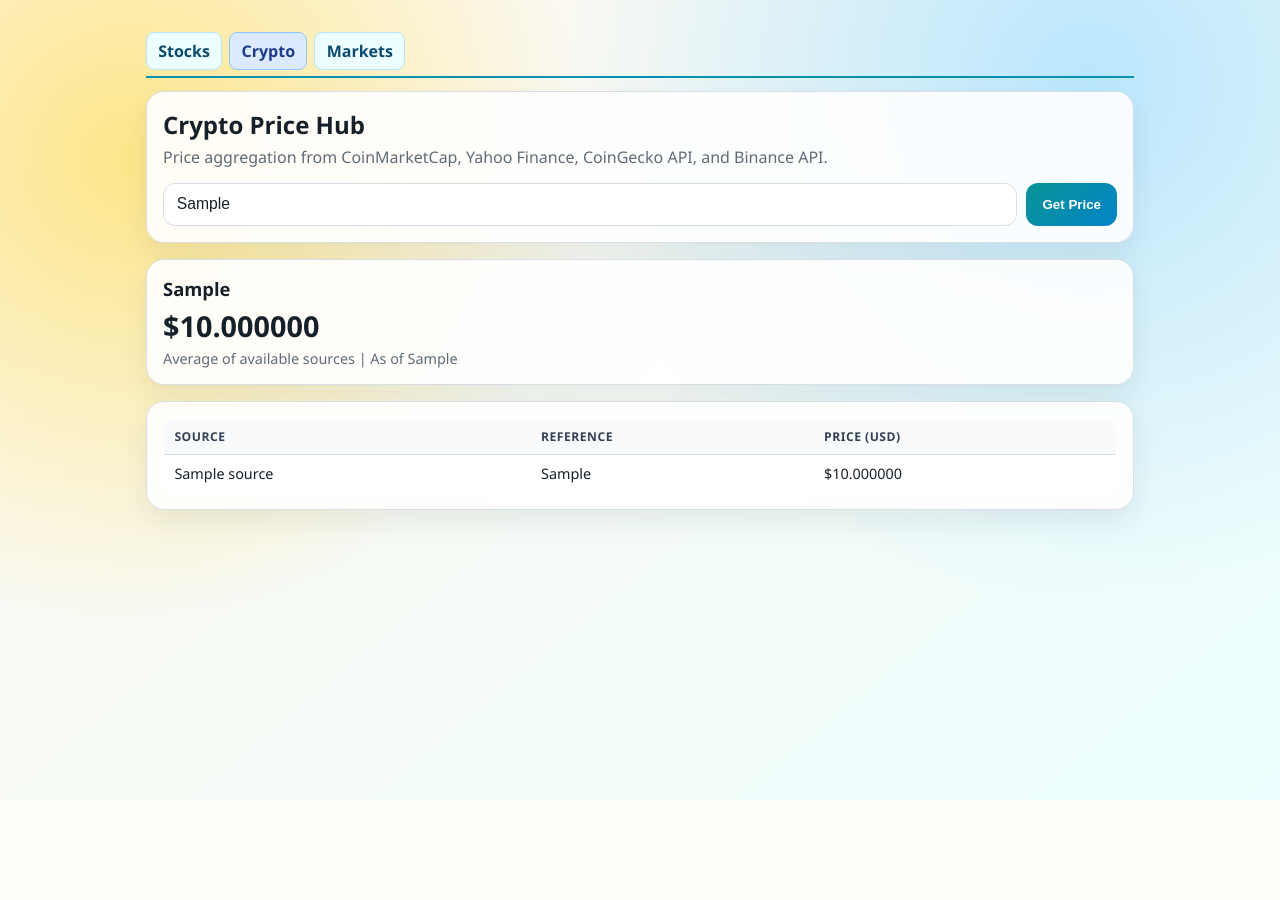
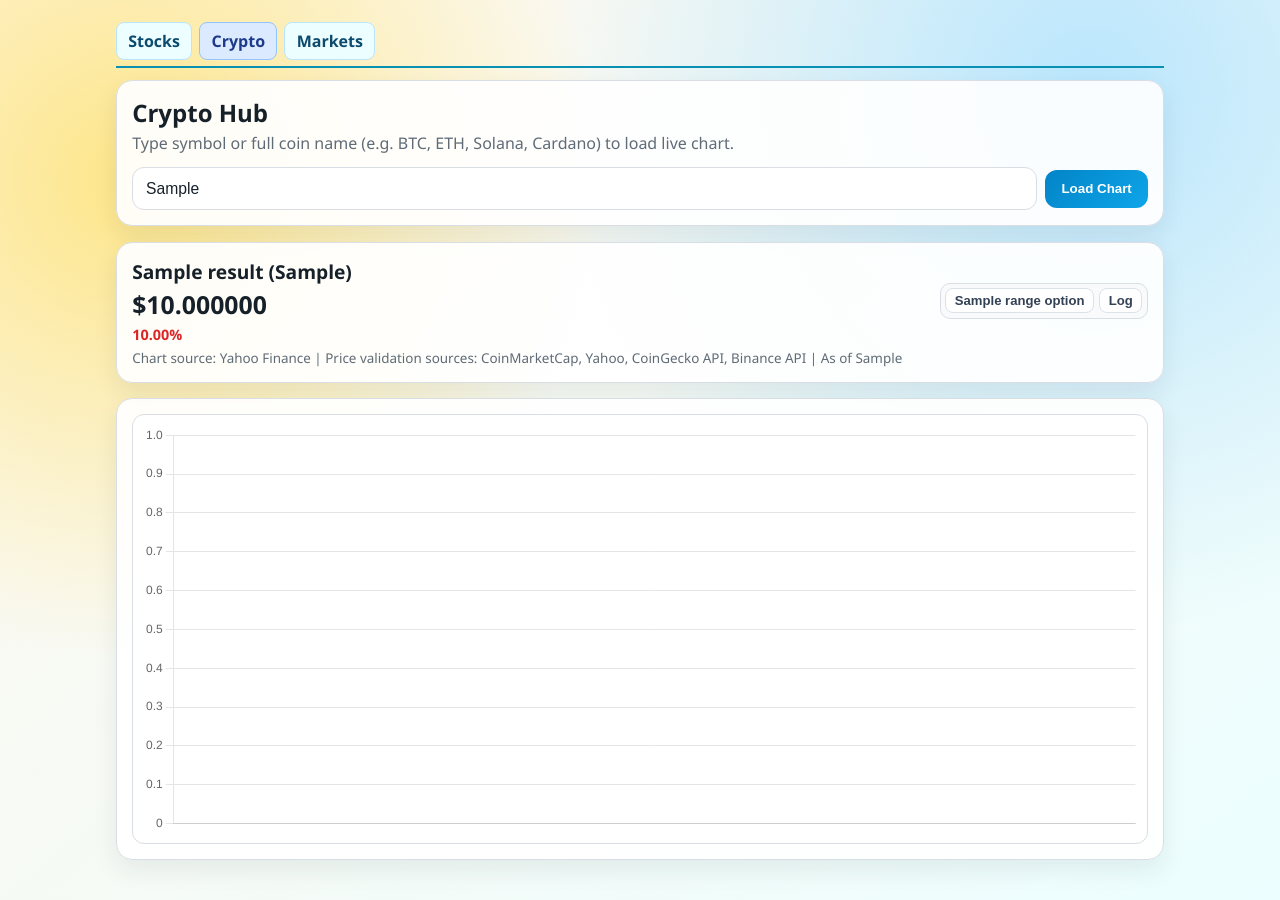
Before and after one commit to richard12386/Chatgpt, a Flask app: template templates/crypto.html in a window 1280 px wide. Before the commit the page ends 800 px from the top, so only its background shows below. Run offline with Flask 3, Linux system fonts and the light colour scheme; the template is opened without the code that fills it: most values are stand-ins (such as "Sample title", 1, 10 or a date in 2020).

Commit message:
Add Stocks/Crypto mode switch and crypto chart hub with range controls

```diff
--- a/app.py
+++ b/app.py
@@ -180,6 +180,27 @@
     as_of: str
 
 
+@dataclass
+class CryptoChartResult:
+    symbol: str
+    display_symbol: str
+    name: str
+    selected_range: str
+    current_price_usd: Optional[float]
+    change_pct: Optional[float]
+    points: list[dict[str, float | str]]
+    as_of: str
+
+
+CRYPTO_RANGE_OPTIONS = [
+    ("24h", "24h"),
+    ("1w", "1W"),
+    ("1m", "1M"),
+    ("1y", "1Y"),
+    ("all", "All"),
+]
+
+
 def _parse_price_text(raw: str) -> Optional[float]:
     if not raw:
         return None
@@ -214,6 +235,102 @@
         return price, pair
     except Exception:
         return None, pair
+
+
+def _normalize_crypto_range(raw_range: str) -> str:
+    allowed = {x[0] for x in CRYPTO_RANGE_OPTIONS}
+    return raw_range if raw_range in allowed else "24h"
+
+
+def _resolve_crypto_input(query: str) -> tuple[str, str]:
+    raw = (query or "").strip()
+    if not raw:
+        raise ValueError("Please enter a crypto symbol or coin name.")
+
+    symbol_guess = _normalize_crypto_symbol(raw)
+    raw_upper = raw.upper()
+    # Treat as direct symbol mostly when user enters short uppercase ticker-like input.
+    is_symbol_like = bool(re.fullmatch(r"[A-Z0-9]{2,10}", raw_upper))
+    if is_symbol_like and (raw == raw_upper or raw_upper.endswith("USD") or raw_upper.endswith("USDT")):
+        return symbol_guess, symbol_guess
+
+    try:
+        payload = _request_json_with_retry(
+            "https://api.coingecko.com/api/v3/search",
+            {"query": raw},
+            retries=2,
+            timeout=10,
+        )
+        coins = payload.get("coins", []) if isinstance(payload, dict) else []
+        if coins:
+            exact = None
+            raw_l = raw.lower()
+            for coin in coins:
+                if str(coin.get("name", "")).lower() == raw_l or str(coin.get("symbol", "")).lower() == raw_l:
+                    exact = coin
+                    break
+            if exact:
+                chosen = exact
+            else:
+                # Prefer ranked projects if available.
+                chosen = sorted(
+                    coins,
+                    key=lambda c: (
+                        10_000 if c.get("market_cap_rank") in (None, "", 0) else int(c.get("market_cap_rank"))
+                    ),
+                )[0]
+            sym = _normalize_crypto_symbol(str(chosen.get("symbol", "")))
+            nm = str(chosen.get("name") or sym)
+            if sym:
+                return sym, nm
+    except Exception:
+        pass
+
+    raise ValueError("Crypto symbol/name not found. Try e.g. BTC, ETH, Solana, Cardano.")
+
+
+def _fetch_crypto_chart_yahoo(base_symbol: str, selected_range: str) -> tuple[list[dict[str, float | str]], Optional[float], Optional[float]]:
+    yahoo_symbol = f"{base_symbol}-USD"
+    range_map = {
+        "24h": ("1d", "5m"),
+        "1w": ("7d", "30m"),
+        "1m": ("1mo", "1h"),
+        "1y": ("1y", "1d"),
+        "all": ("max", "1d"),
+    }
+    req_range, req_interval = range_map.get(selected_range, ("1d", "5m"))
+
+    payload = _request_json_with_retry(
+        f"https://query1.finance.yahoo.com/v8/finance/chart/{yahoo_symbol}",
+        {"range": req_range, "interval": req_interval},
+        retries=2,
+        timeout=12,
+    )
+
+    rows = ((payload.get("chart") or {}).get("result")) or []
+    if not rows:
+        return [], None, None
+
+    row = rows[0]
+    timestamps = row.get("timestamp") or []
+    quote0 = (((row.get("indicators") or {}).get("quote") or [{}])[0]) or {}
+    closes = quote0.get("close") or []
+
+    points: list[dict[str, float | str]] = []
+    for ts, close in zip(timestamps, closes):
+        if close is None:
+            continue
+        dt = datetime.fromtimestamp(int(ts), tz=timezone.utc)
+        label = dt.strftime("%m-%d %H:%M") if selected_range in {"24h", "1w"} else dt.strftime("%Y-%m-%d")
+        points.append({"label": label, "price": float(close)})
+
+    if not points:
+        return [], None, None
+
+    first_price = float(points[0]["price"])
+    last_price = float(points[-1]["price"])
+    change_pct = ((last_price - first_price) / first_price * 100.0) if first_price else None
+    return points, last_price, change_pct
 
 
 def _fetch_crypto_price_coingecko(base_symbol: str) -> tuple[Optional[float], str]:
@@ -1854,22 +1971,43 @@
 def crypto():
     current_user = _get_current_user()
     input_value = ""
-    result: Optional[CryptoPriceResult] = None
+    result: Optional[CryptoChartResult] = None
     error: Optional[str] = None
+    selected_range = "24h"
+    log_scale = "0"
 
     if request.method == "POST":
         input_value = request.form.get("symbol", "").strip()
+        selected_range = _normalize_crypto_range(request.form.get("range", "24h"))
+        log_scale = "1" if request.form.get("log_scale") == "1" else "0"
     elif request.args.get("symbol"):
         input_value = request.args.get("symbol", "").strip()
+        selected_range = _normalize_crypto_range(request.args.get("range", "24h"))
+        log_scale = "1" if request.args.get("log_scale") == "1" else "0"
 
     if input_value:
         try:
-            result = get_crypto_price_summary(input_value)
+            base_symbol, coin_name = _resolve_crypto_input(input_value)
+            points, current_price, change_pct = _fetch_crypto_chart_yahoo(base_symbol, selected_range)
+            if not points:
+                raise ValueError("Could not load chart data for this coin right now.")
+            summary = get_crypto_price_summary(base_symbol)
+            display_price = summary.price_usd if summary.price_usd is not None else current_price
+            result = CryptoChartResult(
+                symbol=base_symbol,
+                display_symbol=f"{base_symbol}/USD",
+                name=coin_name,
+                selected_range=selected_range,
+                current_price_usd=display_price,
+                change_pct=change_pct,
+                points=points,
+                as_of=time.strftime("%Y-%m-%d %H:%M:%S"),
+            )
         except ValueError as exc:
             error = str(exc)
         except Exception:
             app.logger.exception("Unexpected crypto lookup error: %s", input_value)
-            error = "Could not load crypto price right now. Please try again."
+            error = "Could not load crypto chart right now. Please try again."
     elif request.method == "POST":
         error = "Please enter a crypto symbol."
 
@@ -1877,6 +2015,9 @@
         "crypto.html",
         current_user=current_user,
         input_value=input_value,
+        selected_range=selected_range,
+        range_options=CRYPTO_RANGE_OPTIONS,
+        log_scale=log_scale,
         result=result,
         error=error,
     )
--- a/templates/crypto.html
+++ b/templates/crypto.html
@@ -3,17 +3,19 @@
 <head>
   <meta charset="utf-8">
   <meta name="viewport" content="width=device-width, initial-scale=1">
-  <title>Crypto Price Hub</title>
+  <title>Crypto Hub</title>
   <style>
     :root {
       --bg-1: #fff7ed;
       --bg-2: #ecfeff;
       --ink: #162029;
       --muted: #5f6b76;
-      --panel: rgba(255, 255, 255, 0.9);
+      --panel: rgba(255, 255, 255, 0.92);
       --line: #d9dee4;
-      --accent: #0a9396;
+      --accent: #0284c7;
       --danger: #b42318;
+      --up: #0f766e;
+      --down: #dc2626;
     }
     * { box-sizing: border-box; }
     body {
@@ -27,12 +29,12 @@
       min-height: 100vh;
     }
     .page {
-      max-width: 1020px;
+      max-width: 1080px;
       margin: 0 auto;
-      padding: 2rem 1rem 3rem;
+      padding: 1.4rem 1rem 2.5rem;
     }
     .topnav {
-      margin-bottom: 0.8rem;
+      margin-bottom: 0.75rem;
       border-bottom: 2px solid #0891b2;
       padding-bottom: 0.35rem;
       display: flex;
@@ -46,7 +48,7 @@
       background: #ecfeff;
       text-decoration: none;
       font-weight: 800;
-      padding: 0.45rem 0.7rem;
+      padding: 0.44rem 0.7rem;
       border-radius: 8px;
       display: inline-block;
     }
@@ -55,21 +57,21 @@
       color: #1e3a8a;
       border-color: #93c5fd;
     }
-    .topnav .spacer { flex: 1; }
     .hero, .card {
       background: var(--panel);
       border: 1px solid var(--line);
-      border-radius: 18px;
-      box-shadow: 0 12px 28px rgba(22, 32, 41, 0.08);
-      padding: 1rem;
+      border-radius: 16px;
+      box-shadow: 0 10px 24px rgba(22, 32, 41, 0.08);
+      padding: 0.95rem;
     }
-    h1 { margin: 0 0 0.35rem; }
+    h1 { margin: 0 0 0.2rem; }
     .lead { margin: 0; color: var(--muted); }
-    form {
-      margin-top: 0.9rem;
+    .query-form {
+      margin-top: 0.8rem;
       display: grid;
       grid-template-columns: 1fr auto;
-      gap: 0.6rem;
+      gap: 0.55rem;
+      align-items: center;
     }
     input[type="text"] {
       width: 100%;
@@ -83,56 +85,89 @@
     button {
       border: 0;
       border-radius: 12px;
-      background: linear-gradient(135deg, var(--accent), #0284c7);
+      background: linear-gradient(135deg, var(--accent), #0ea5e9);
       color: #fff;
       font-weight: 700;
       padding: 0.72rem 1rem;
       cursor: pointer;
     }
     .error {
-      margin-top: 1rem;
+      margin-top: 0.85rem;
       color: var(--danger);
       background: #fef3f2;
       border: 1px solid #fecdca;
       border-radius: 12px;
       padding: 0.7rem 0.8rem;
     }
-    .results { margin-top: 1rem; display: grid; gap: 1rem; }
-    .headline {
-      font-size: 1.15rem;
+    .results {
+      margin-top: 0.95rem;
+      display: grid;
+      gap: 0.9rem;
+    }
+    .head-row {
+      display: flex;
+      justify-content: space-between;
+      align-items: center;
+      gap: 0.8rem;
+      flex-wrap: wrap;
+    }
+    .coin-title {
+      margin: 0;
+      font-size: 1.2rem;
+      font-weight: 900;
+    }
+    .price {
+      margin: 0.16rem 0 0;
+      font-size: 1.55rem;
+      font-weight: 900;
+    }
+    .change {
+      margin: 0.2rem 0 0;
+      font-size: 0.9rem;
       font-weight: 800;
-      margin: 0 0 0.35rem;
     }
-    .price-big {
-      font-size: 1.8rem;
-      font-weight: 900;
-      margin: 0;
+    .change.up { color: var(--up); }
+    .change.down { color: var(--down); }
+    .range-row {
+      display: inline-flex;
+      gap: 0.35rem;
+      padding: 0.3rem;
+      border: 1px solid var(--line);
+      border-radius: 10px;
+      background: #f8fafc;
+      flex-wrap: wrap;
     }
-    .subtle { color: var(--muted); font-size: 0.9rem; margin: 0.25rem 0 0; }
-    table {
-      width: 100%;
-      border-collapse: collapse;
+    .range-btn {
+      border: 1px solid #dbe2ea;
+      background: #fff;
+      color: #334155;
+      border-radius: 8px;
+      padding: 0.3rem 0.52rem;
+      font-size: 0.82rem;
+      font-weight: 800;
+      cursor: pointer;
+      line-height: 1;
+    }
+    .range-btn.active {
+      background: #dbeafe;
+      border-color: #93c5fd;
+      color: #1e3a8a;
+    }
+    .chart-wrap {
+      height: 430px;
+      background: #fff;
       border: 1px solid var(--line);
       border-radius: 12px;
-      overflow: hidden;
-      background: #fff;
-      font-size: 0.9rem;
+      padding: 0.6rem;
     }
-    th, td {
-      border-bottom: 1px solid var(--line);
-      padding: 0.55rem 0.65rem;
-      text-align: left;
+    .subtle {
+      margin: 0.35rem 0 0;
+      color: var(--muted);
+      font-size: 0.84rem;
     }
-    tr:last-child td { border-bottom: 0; }
-    th {
-      background: #f8fafc;
-      font-size: 0.76rem;
-      letter-spacing: 0.04em;
-      text-transform: uppercase;
-      color: #334155;
-    }
-    @media (max-width: 620px) {
-      form { grid-template-columns: 1fr; }
+    @media (max-width: 650px) {
+      .query-form { grid-template-columns: 1fr; }
+      .chart-wrap { height: 320px; }
     }
   </style>
 </head>
@@ -142,18 +177,14 @@
       <a href="/">Stocks</a>
       <a class="active" href="/crypto">Crypto</a>
       <a href="/markets">Markets</a>
-      {% if current_user %}
-        <div class="spacer"></div>
-        <a href="/">{{ current_user.username }}</a>
-      {% endif %}
     </nav>
 
     <section class="hero">
-      <h1>Crypto Price Hub</h1>
-      <p class="lead">Price aggregation from CoinMarketCap, Yahoo Finance, CoinGecko API, and Binance API.</p>
-      <form method="post">
-        <input type="text" name="symbol" value="{{ input_value }}" placeholder="e.g. BTC, ETH, SOL, ADA, XRP" required>
-        <button type="submit">Get Price</button>
+      <h1>Crypto Hub</h1>
+      <p class="lead">Type symbol or full coin name (e.g. BTC, ETH, Solana, Cardano) to load live chart.</p>
+      <form class="query-form" method="post">
+        <input type="text" name="symbol" value="{{ input_value }}" placeholder="e.g. BTC or Bitcoin" required>
+        <button type="submit">Load Chart</button>
       </form>
     </section>
 
@@ -164,39 +195,85 @@
     {% if result %}
     <section class="results">
       <article class="card">
-          <p class="headline">{{ result.display_symbol }}</p>
-          <p class="price-big">
-            {% if result.price_usd is not none %}
-              ${{ "%.6f"|format(result.price_usd) }}
-            {% else %}
-              N/A
+        <div class="head-row">
+          <div>
+            <p class="coin-title">{{ result.name }} ({{ result.display_symbol }})</p>
+            <p class="price">{% if result.current_price_usd is not none %}${{ "%.6f"|format(result.current_price_usd) }}{% else %}N/A{% endif %}</p>
+            {% if result.change_pct is not none %}
+              <p class="change {% if result.change_pct >= 0 %}up{% else %}down{% endif %}">
+                {{ "%.2f"|format(result.change_pct) }}%
+              </p>
             {% endif %}
-          </p>
-          <p class="subtle">Average of available sources | As of {{ result.as_of }}</p>
+          </div>
+          <form method="get" class="range-row">
+            <input type="hidden" name="symbol" value="{{ result.symbol }}">
+            <input type="hidden" name="log_scale" value="{{ log_scale }}">
+            {% for value, label in range_options %}
+              <button class="range-btn {% if selected_range == value %}active{% endif %}" name="range" value="{{ value }}" type="submit">{{ label }}</button>
+            {% endfor %}
+            <button class="range-btn {% if log_scale == '1' %}active{% endif %}" type="submit" name="log_scale" value="{% if log_scale == '1' %}0{% else %}1{% endif %}">Log</button>
+          </form>
+        </div>
+        <p class="subtle">Chart source: Yahoo Finance | Price validation sources: CoinMarketCap, Yahoo, CoinGecko API, Binance API | As of {{ result.as_of }}</p>
       </article>
 
       <article class="card">
-          <table>
-            <thead>
-              <tr>
-                <th>Source</th>
-                <th>Reference</th>
-                <th>Price (USD)</th>
-              </tr>
-            </thead>
-            <tbody>
-              {% for source, price in result.source_prices.items() %}
-              <tr>
-                <td>{{ source }}</td>
-                <td>{{ result.source_symbols[source] }}</td>
-                <td>{% if price is not none %}${{ "%.6f"|format(price) }}{% else %}N/A{% endif %}</td>
-              </tr>
-              {% endfor %}
-            </tbody>
-          </table>
+        <div class="chart-wrap">
+          <canvas id="cryptoChart"></canvas>
+        </div>
       </article>
     </section>
     {% endif %}
   </main>
+
+  {% if result %}
+  <script src="https://cdn.jsdelivr.net/npm/chart.js"></script>
+  <script>
+    const points = {{ result.points|tojson }};
+    const labels = points.map((p) => p.label);
+    const prices = points.map((p) => p.price);
+    const up = {{ "true" if (result.change_pct is not none and result.change_pct >= 0) else "false" }};
+    const lineColor = up ? "#16a34a" : "#ef4444";
+
+    const ctx = document.getElementById("cryptoChart").getContext("2d");
+    new Chart(ctx, {
+      type: "line",
+      data: {
+        labels,
+        datasets: [{
+          label: "{{ result.display_symbol }}",
+          data: prices,
+          borderColor: lineColor,
+          borderWidth: 2,
+          pointRadius: 0,
+          tension: 0.2,
+          fill: true,
+          backgroundColor: up ? "rgba(34,197,94,0.12)" : "rgba(239,68,68,0.12)",
+        }]
+      },
+      options: {
+        maintainAspectRatio: false,
+        animation: { duration: 450 },
+        plugins: {
+          legend: { display: false },
+          tooltip: {
+            callbacks: {
+              label: function(context) {
+                return "$" + Number(context.raw).toFixed(6);
+              }
+            }
+          }
+        },
+        scales: {
+          x: { ticks: { maxTicksLimit: 8 } },
+          y: {
+            type: "{{ 'logarithmic' if log_scale == '1' else 'linear' }}",
+            beginAtZero: false
+          }
+        }
+      }
+    });
+  </script>
+  {% endif %}
 </body>
 </html>
```
Lines whose indentation alone changed are shown as unchanged.
